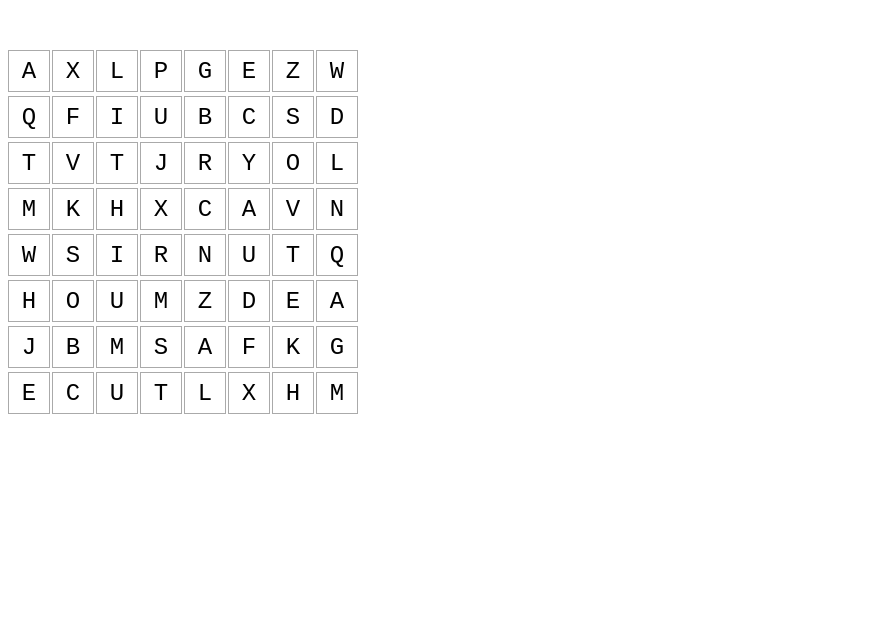
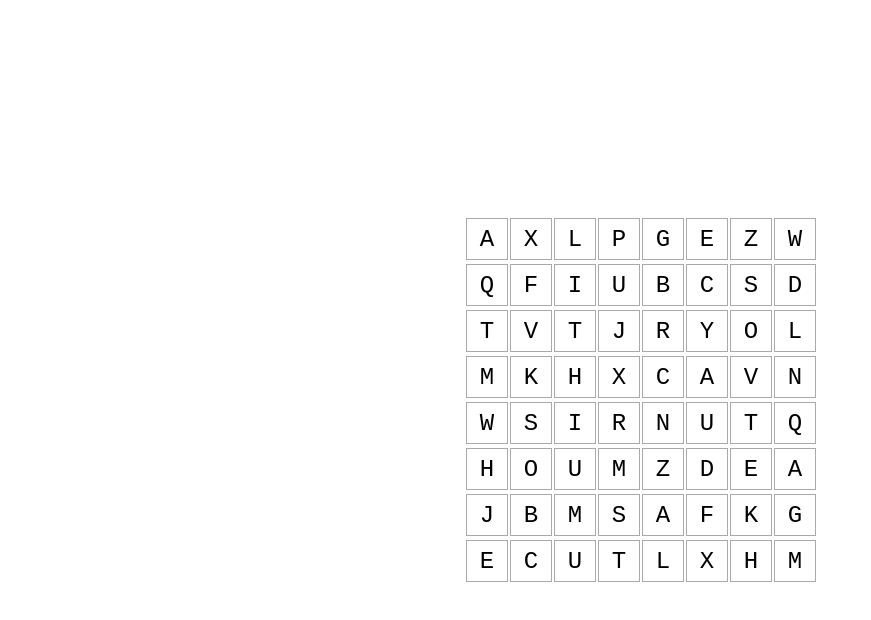
Before and after one commit to Schleiml/Flower_ani, a plain HTML site: page index.html in a window 1280 px wide. Shown: the whole page, without its empty margins (0-871 px from the left). Drawn offline with Linux system fonts and the light colour scheme.

Commit message:
Update index.html
ka

```diff
--- a/index.html
+++ b/index.html
@@ -4,6 +4,13 @@
   <meta charset="UTF-8">
   <title>Wortgitter</title>
   <style>
+    body {
+      display: flex;
+      justify-content: center;
+      align-items: center;
+      height: 100vh;
+      margin: 0;
+    }
     .grid {
       display: grid;
       grid-template-columns: repeat(8, 40px);
@@ -11,7 +18,6 @@
       font-family: monospace;
       font-size: 24px;
       text-align: center;
-      margin-top: 50px;
     }
     .cell {
       width: 40px;
```
